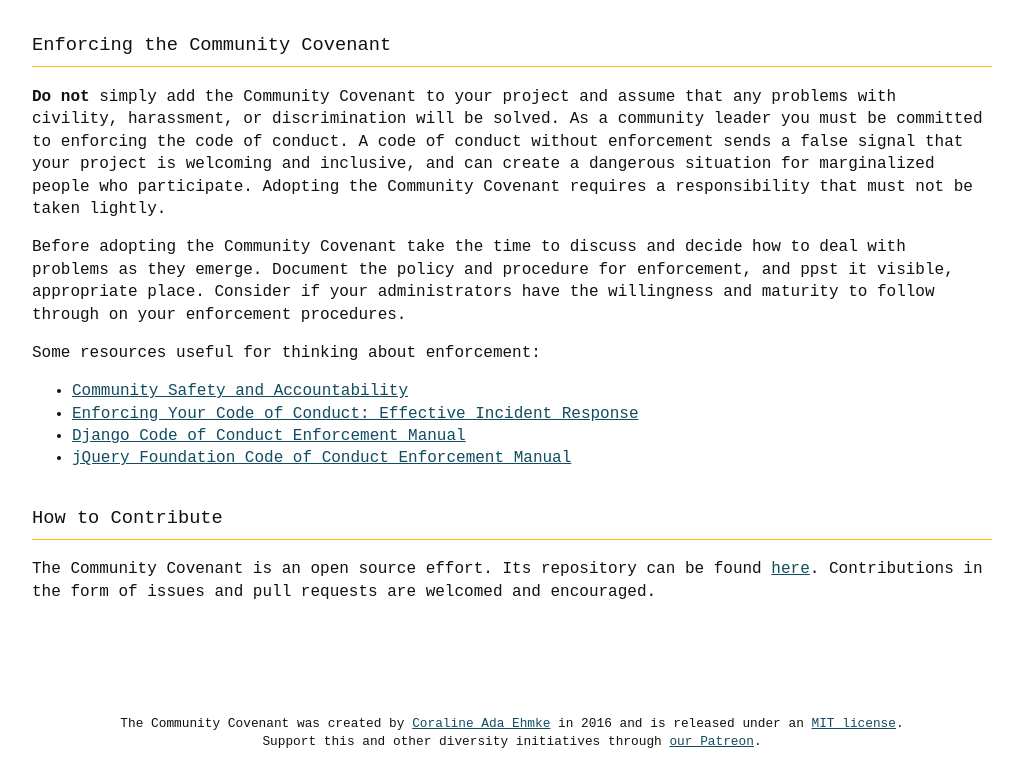
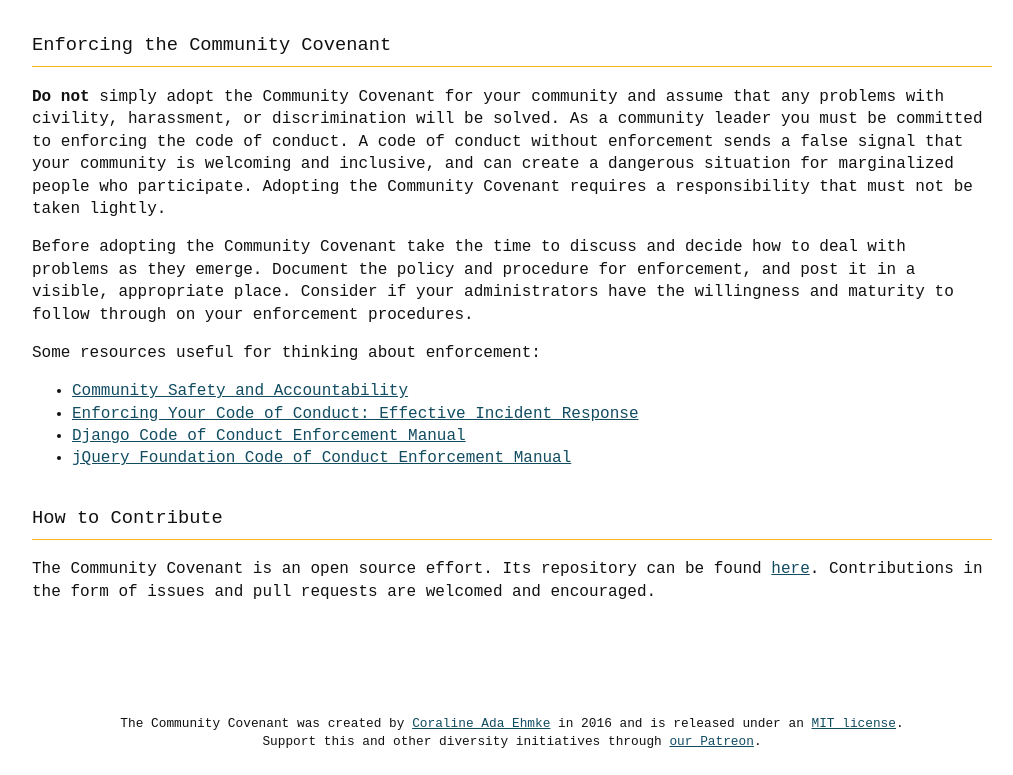
Before and after one commit to ContributorCovenant/community_covenant, a plain HTML site: page index.html in a window 1280 px wide. Shown: the part 1073-1848 px from the top of the page, without its empty margins (128-1141 px from the left). Drawn offline with nearby package versions, Linux system fonts and the light colour scheme; a web font is replaced by a local one.

Commit message:
More language changes

```diff
--- a/index.html
+++ b/index.html
@@ -52,9 +52,9 @@
 
 	<section id="enforcement">
 		<h3>Enforcing the Community Covenant</h3>
-		<p><b>Do not</b> simply add the Community Covenant to your project and assume that any problems with civility, harassment, or discrimination will be solved. As a community leader you must be committed to enforcing the code of conduct. A code of conduct without enforcement sends a false signal that your project is welcoming and inclusive, and can create a dangerous situation for marginalized people who participate. Adopting the Community Covenant requires a responsibility that must not be taken lightly.</p>
+		<p><b>Do not</b> simply adopt the Community Covenant for your community and assume that any problems with civility, harassment, or discrimination will be solved. As a community leader you must be committed to enforcing the code of conduct. A code of conduct without enforcement sends a false signal that your community is welcoming and inclusive, and can create a dangerous situation for marginalized people who participate. Adopting the Community Covenant requires a responsibility that must not be taken lightly.</p>
 
-		<p>Before adopting the Community Covenant take the time to discuss and decide how to deal with problems as they emerge. Document the policy and procedure for enforcement, and ppst it visible, appropriate place. Consider if your administrators have the willingness and maturity to follow through on your enforcement procedures.</p>
+		<p>Before adopting the Community Covenant take the time to discuss and decide how to deal with problems as they emerge. Document the policy and procedure for enforcement, and post it in a visible, appropriate place. Consider if your administrators have the willingness and maturity to follow through on your enforcement procedures.</p>
 
 		<p>Some resources useful for thinking about enforcement:</p>
 
```
